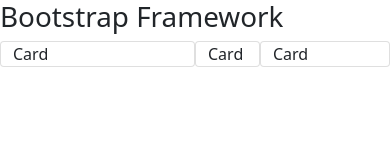
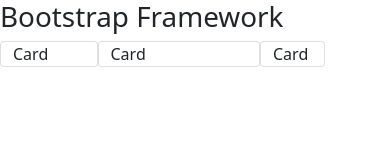
Before and after one commit to Alaina-1/web-development, a plain HTML site: page 8.2 Responsiveness/bootstrap.html in a window 390 px wide. Drawn offline with nearby package versions, Linux system fonts and the light colour scheme.

Commit message:
responsive

```diff
--- a/8.2 Responsiveness/bootstrap.html
+++ b/8.2 Responsiveness/bootstrap.html
@@ -13,13 +13,13 @@
   <h1>Bootstrap Framework</h1>
   <div class="container">
     <div class="row">
-      <div class="card col-6">
+      <div class="card col-3">
+        Card
+      </div>
+      <div class="card col-5">
         Card
       </div>
       <div class="card col-2">
-        Card
-      </div>
-      <div class="card col-4">
         Card
       </div>
     </div>
```
